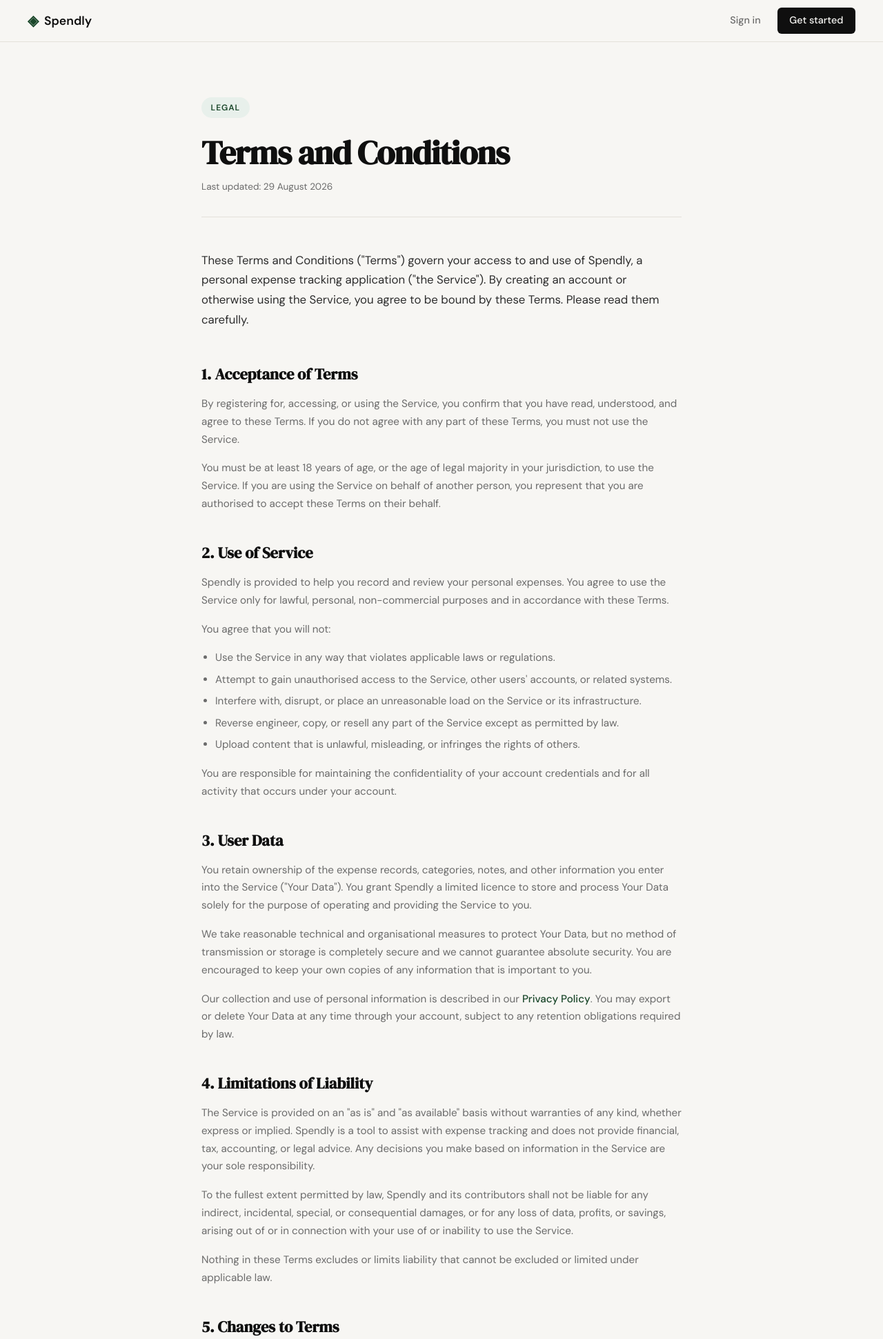
After one commit to Kashish-0931/spendly, a Flask app: page /terms in a window 1280 px wide. The commit adds this page. Shown: the top 1941 px of the page at 69% size. Run offline with Flask 3, Linux system fonts and the light colour scheme.

Commit message:
landing: add terms and conditions page and route

```diff
--- a/app.py
+++ b/app.py
@@ -20,6 +20,11 @@ def register():
 @app.route("/login")
 def login():
     return render_template("login.html")
+
+
+@app.route("/terms")
+def terms():
+    return render_template("terms.html")
 
 
 # ------------------------------------------------------------------ #
--- a/static/css/style.css
+++ b/static/css/style.css
@@ -508,6 +508,90 @@ a { color: inherit; text-decoration: none; }
 }
 
 /* ------------------------------------------------------------------ */
+/* Legal / content pages                                               */
+/* ------------------------------------------------------------------ */
+
+.legal-page {
+    max-width: 760px;
+    margin: 0 auto;
+    padding: 5rem 2rem 6rem;
+}
+
+.legal-header {
+    margin-bottom: 3rem;
+    padding-bottom: 2rem;
+    border-bottom: 1px solid var(--border);
+}
+
+.legal-eyebrow {
+    display: inline-block;
+    background: var(--accent-light);
+    color: var(--accent);
+    font-size: 0.75rem;
+    font-weight: 600;
+    letter-spacing: 0.08em;
+    text-transform: uppercase;
+    padding: 0.35rem 0.85rem;
+    border-radius: 999px;
+    margin-bottom: 1.5rem;
+}
+
+.legal-title {
+    font-family: var(--font-display);
+    font-size: clamp(2.25rem, 4vw, 3rem);
+    line-height: 1.1;
+    letter-spacing: -0.02em;
+    color: var(--ink);
+    margin-bottom: 0.75rem;
+}
+
+.legal-updated {
+    font-size: 0.85rem;
+    color: var(--ink-muted);
+}
+
+.legal-intro {
+    font-size: 1.05rem;
+    line-height: 1.7;
+    color: var(--ink-soft);
+    margin-bottom: 3rem;
+}
+
+.legal-section {
+    margin-bottom: 2.5rem;
+}
+
+.legal-section h2 {
+    font-family: var(--font-display);
+    font-size: 1.4rem;
+    color: var(--ink);
+    margin-bottom: 0.75rem;
+}
+
+.legal-section p {
+    font-size: 0.95rem;
+    line-height: 1.7;
+    color: var(--ink-muted);
+    margin-bottom: 1rem;
+}
+
+.legal-section ul {
+    margin: 0 0 1rem 1.25rem;
+    font-size: 0.95rem;
+    line-height: 1.7;
+    color: var(--ink-muted);
+}
+
+.legal-section li { margin-bottom: 0.35rem; }
+
+.legal-section a {
+    color: var(--accent);
+    font-weight: 500;
+}
+
+.legal-section a:hover { text-decoration: underline; }
+
+/* ------------------------------------------------------------------ */
 /* Responsive                                                          */
 /* ------------------------------------------------------------------ */
 
@@ -527,4 +611,5 @@ a { color: inherit; text-decoration: none; }
 @media (max-width: 600px) {
     .nav-links a:not(.nav-cta) { display: none; }
     .hero { padding: 3rem 1rem 2rem; }
+    .legal-page { padding: 3rem 1.25rem 4rem; }
 }
--- a/templates/base.html
+++ b/templates/base.html
@@ -34,7 +34,7 @@
             <span class="brand-icon">◈</span>
             <span class="footer-name">Spendly</span>
             <p class="footer-copy">Track every rupee. Own your finances.</p>
-            <a href="#">Terms and Conditions</a>
+            <a href="/terms">Terms and Conditions</a>
             <a href="#">Privacy Policy</a>
         </div>
     </footer>
--- /dev/null
+++ b/templates/terms.html
@@ -0,0 +1,123 @@
+{% extends "base.html" %}
+
+{% block title %}Terms and Conditions — Spendly{% endblock %}
+
+{% block content %}
+
+<article class="legal-page">
+    <header class="legal-header">
+        <span class="legal-eyebrow">Legal</span>
+        <h1 class="legal-title">Terms and Conditions</h1>
+        <p class="legal-updated">Last updated: 29 August 2026</p>
+    </header>
+
+    <p class="legal-intro">
+        These Terms and Conditions ("Terms") govern your access to and use of Spendly,
+        a personal expense tracking application ("the Service"). By creating an account
+        or otherwise using the Service, you agree to be bound by these Terms. Please
+        read them carefully.
+    </p>
+
+    <section class="legal-section">
+        <h2>1. Acceptance of Terms</h2>
+        <p>
+            By registering for, accessing, or using the Service, you confirm that you
+            have read, understood, and agree to these Terms. If you do not agree with
+            any part of these Terms, you must not use the Service.
+        </p>
+        <p>
+            You must be at least 18 years of age, or the age of legal majority in your
+            jurisdiction, to use the Service. If you are using the Service on behalf of
+            another person, you represent that you are authorised to accept these Terms
+            on their behalf.
+        </p>
+    </section>
+
+    <section class="legal-section">
+        <h2>2. Use of Service</h2>
+        <p>
+            Spendly is provided to help you record and review your personal expenses.
+            You agree to use the Service only for lawful, personal, non-commercial
+            purposes and in accordance with these Terms.
+        </p>
+        <p>You agree that you will not:</p>
+        <ul>
+            <li>Use the Service in any way that violates applicable laws or regulations.</li>
+            <li>Attempt to gain unauthorised access to the Service, other users' accounts, or related systems.</li>
+            <li>Interfere with, disrupt, or place an unreasonable load on the Service or its infrastructure.</li>
+            <li>Reverse engineer, copy, or resell any part of the Service except as permitted by law.</li>
+            <li>Upload content that is unlawful, misleading, or infringes the rights of others.</li>
+        </ul>
+        <p>
+            You are responsible for maintaining the confidentiality of your account
+            credentials and for all activity that occurs under your account.
+        </p>
+    </section>
+
+    <section class="legal-section">
+        <h2>3. User Data</h2>
+        <p>
+            You retain ownership of the expense records, categories, notes, and other
+            information you enter into the Service ("Your Data"). You grant Spendly a
+            limited licence to store and process Your Data solely for the purpose of
+            operating and providing the Service to you.
+        </p>
+        <p>
+            We take reasonable technical and organisational measures to protect Your
+            Data, but no method of transmission or storage is completely secure and we
+            cannot guarantee absolute security. You are encouraged to keep your own
+            copies of any information that is important to you.
+        </p>
+        <p>
+            Our collection and use of personal information is described in our
+            <a href="#">Privacy Policy</a>. You may export or delete Your Data at any
+            time through your account, subject to any retention obligations required by law.
+        </p>
+    </section>
+
+    <section class="legal-section">
+        <h2>4. Limitations of Liability</h2>
+        <p>
+            The Service is provided on an "as is" and "as available" basis without
+            warranties of any kind, whether express or implied. Spendly is a tool to
+            assist with expense tracking and does not provide financial, tax, accounting,
+            or legal advice. Any decisions you make based on information in the Service
+            are your sole responsibility.
+        </p>
+        <p>
+            To the fullest extent permitted by law, Spendly and its contributors shall
+            not be liable for any indirect, incidental, special, or consequential damages,
+            or for any loss of data, profits, or savings, arising out of or in connection
+            with your use of or inability to use the Service.
+        </p>
+        <p>
+            Nothing in these Terms excludes or limits liability that cannot be excluded
+            or limited under applicable law.
+        </p>
+    </section>
+
+    <section class="legal-section">
+        <h2>5. Changes to Terms</h2>
+        <p>
+            We may update these Terms from time to time to reflect changes to the
+            Service or for legal, regulatory, or operational reasons. When we make
+            material changes, we will update the "Last updated" date above and, where
+            appropriate, provide additional notice.
+        </p>
+        <p>
+            Your continued use of the Service after any changes take effect constitutes
+            your acceptance of the revised Terms. If you do not agree to the updated
+            Terms, you should stop using the Service and may close your account.
+        </p>
+    </section>
+
+    <section class="legal-section">
+        <h2>Contact</h2>
+        <p>
+            If you have questions about these Terms, please contact us through the
+            support channels listed within the Service.
+        </p>
+    </section>
+</article>
+
+{% endblock %}
```
